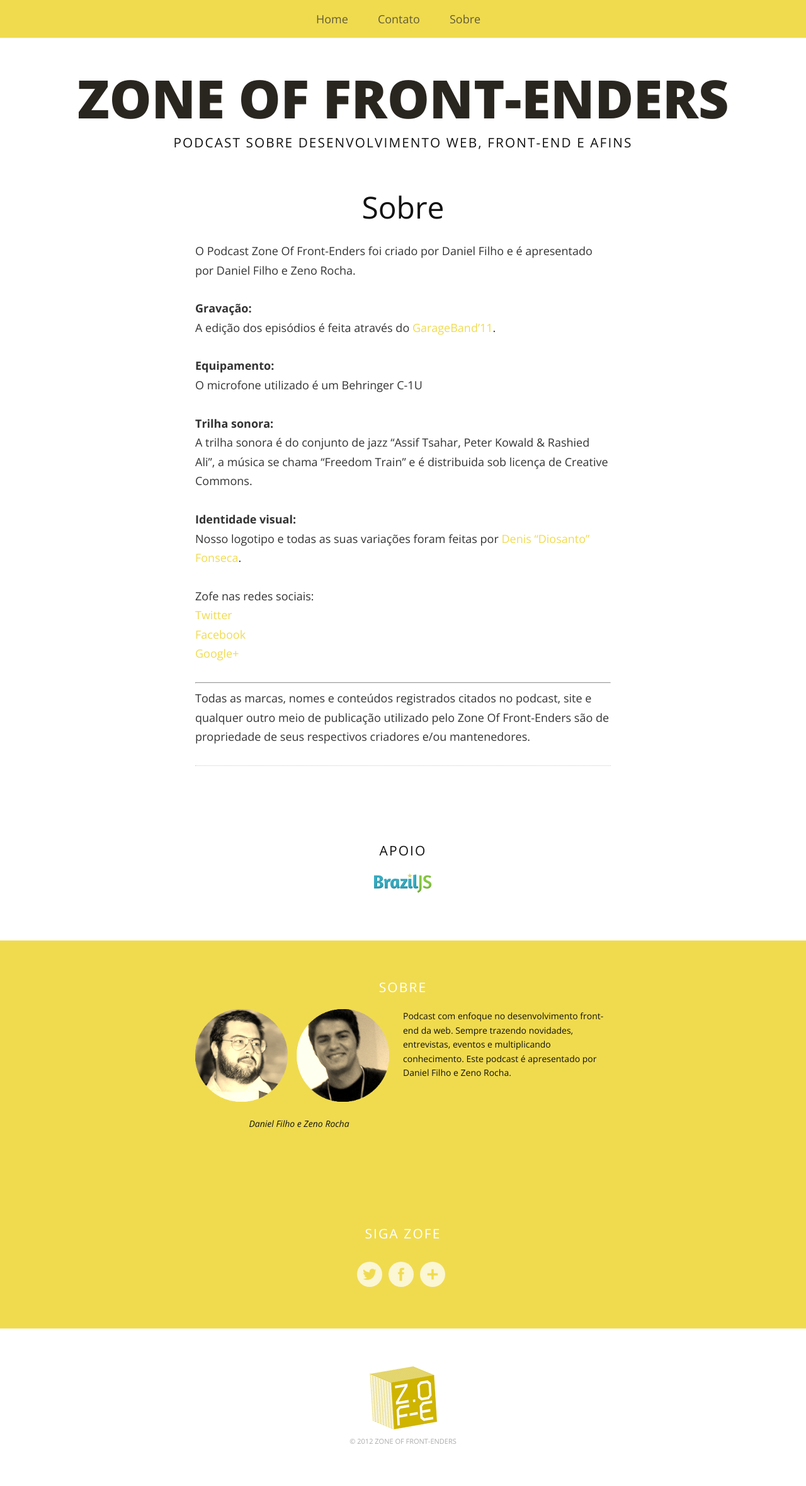
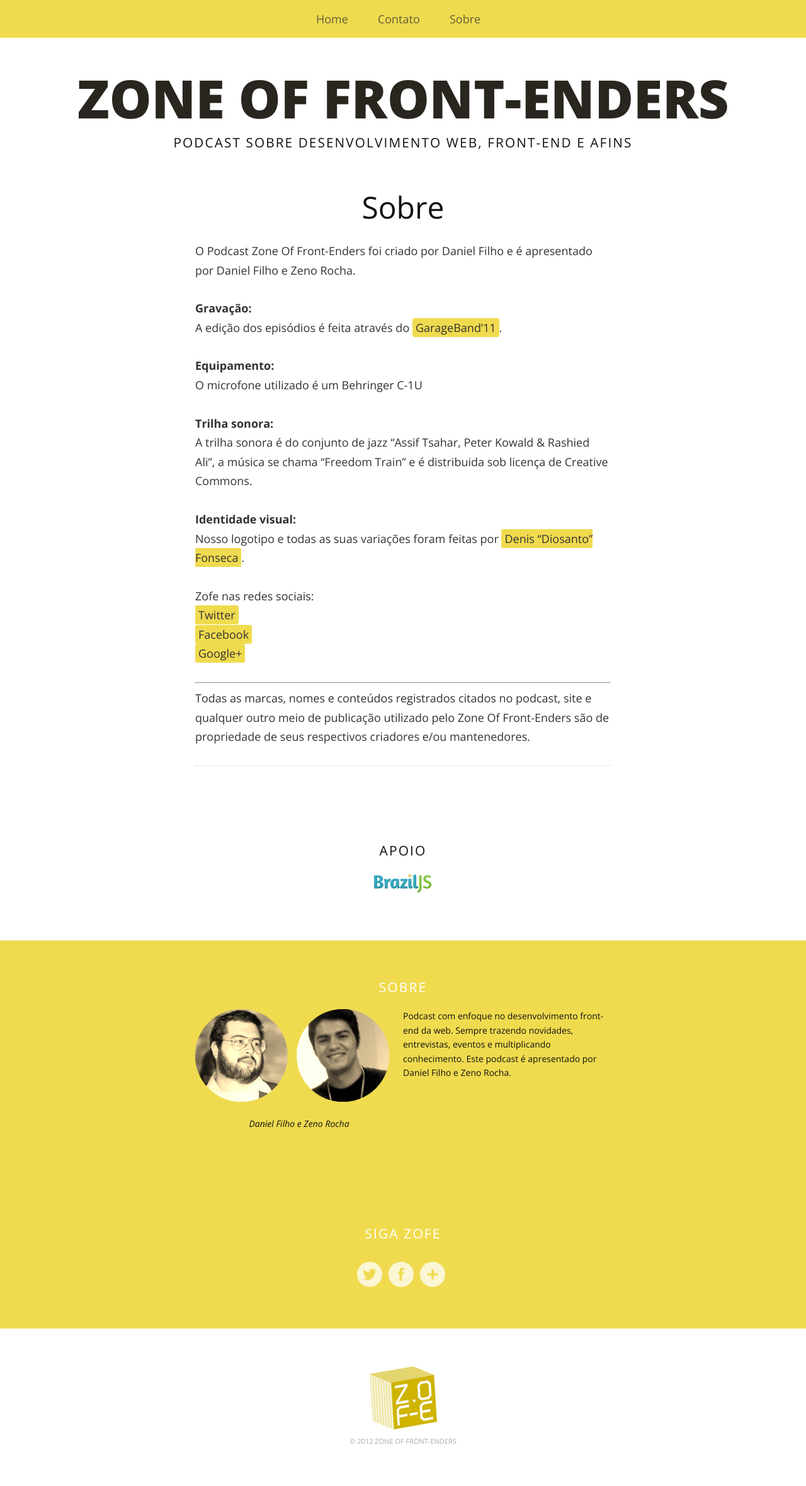
Before and after one commit to almirfilho/zofe, a Jekyll site: the page built from sobre/index.html, in a window 1280 px wide. Shown: the whole page at 63% size. Built offline with Jekyll 4.4.1, drawn with Linux system fonts in a browser that asks for light colours; Markdown is read by kramdown in place of the engine named in the settings.

Commit message:
Melhoria na visualilzacao dos links nos posts

```diff
--- a/assets/css/style.css
+++ b/assets/css/style.css
@@ -149,7 +149,6 @@ input.wpcf7-submit,
 a:hover,
 .entry-details a.entry-date:hover,
 .entry-meta a:hover,
-#content .entry-content p a:hover,
 #content .entry-summary p a:hover,
 .widget-area .textwidget a:hover,
 #content #comments .comment-text a:hover,
@@ -3355,6 +3354,7 @@ img{page-break-inside:avoid;page-break-after:avoid;}
 /* ==================== Zone Of Front-Enders =================== */
 /* ============================================================= */
 
+/* Imagem do SOBRE */
 .about-image {
   -webkit-filter: sepia(100%);
   -moz-filter: sepia(100%);
@@ -3367,7 +3367,6 @@ img{page-break-inside:avoid;page-break-after:avoid;}
   -o-transition: all 200ms ease-in-out;
   transition: all 200ms ease-in-out;
 }
-
 .about-image:hover {
   -webkit-filter: sepia(0);
   -moz-filter: sepia(0);
@@ -3376,6 +3375,18 @@ img{page-break-inside:avoid;page-break-after:avoid;}
   filter: sepia(0);
 }
 
+/* Post */
+.entry-content a{
+  padding: 3px 5px;
+  border-radius: 3px;
+  background-color: #F0DB4F;
+  color: #333;
+}
+.entry-content a:hover{
+  background-color: #333;
+  color: #F0DB4F;
+}
+
 .mosaico{
   display: block;
   cleat: both;
```
Also changed, not shown: _posts/2012-10-07-zofe-0-apresentacao-do-zone-of-front-enders.md (+1 -1 lines).
